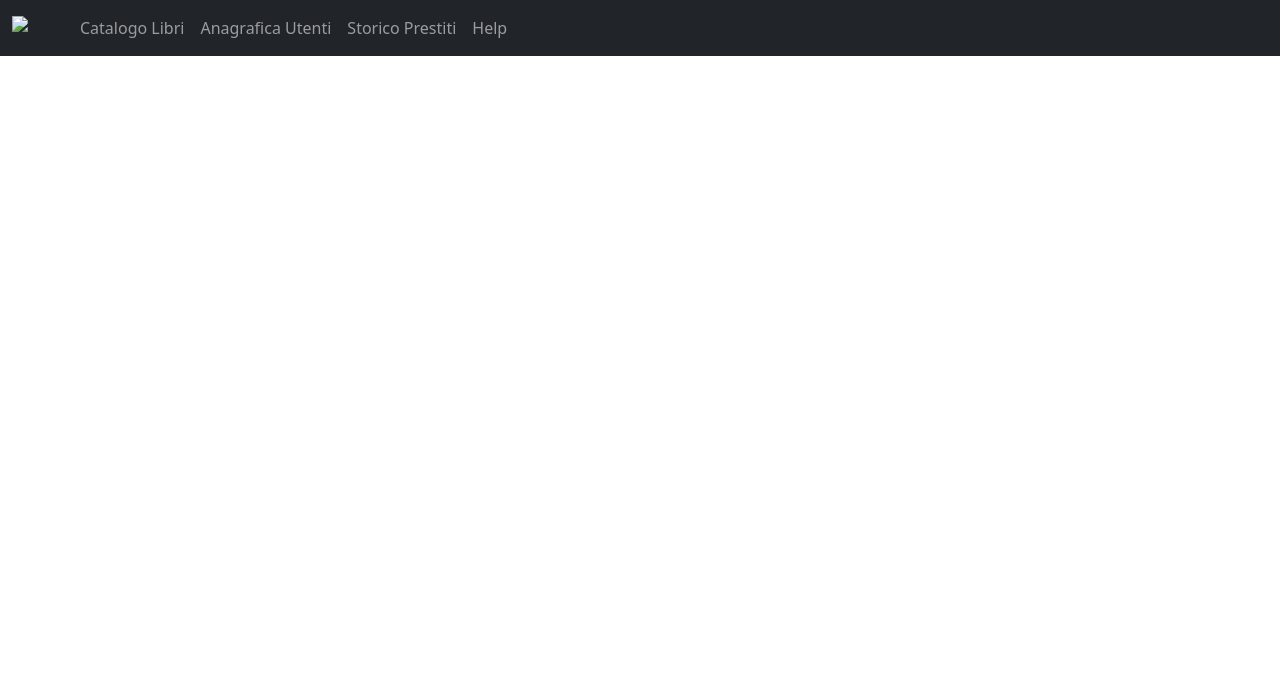
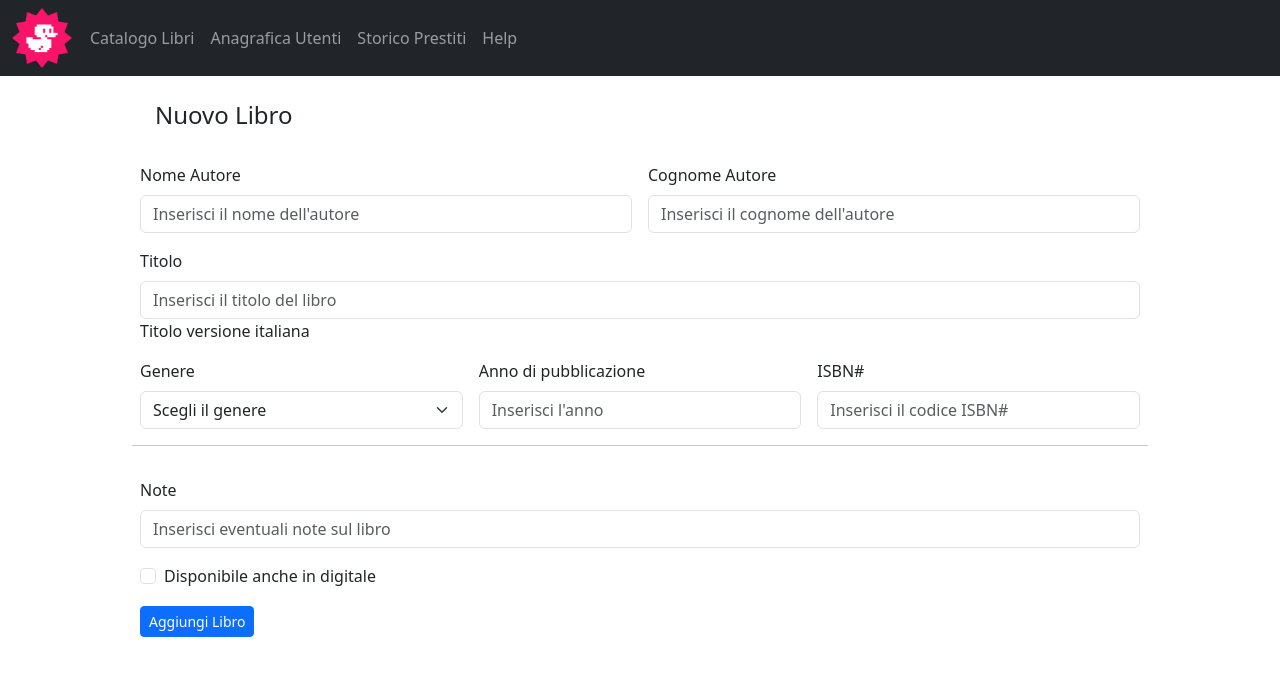
Before and after one commit to ErikaPezzini/html-css-bootstrap-dashboard, a plain HTML site: page nuovo-libro/index.html in a window 1280 px wide. Drawn offline with nearby package versions, Linux system fonts and the light colour scheme.

Commit message:
feat: added form and title

```diff
--- a/nuovo-libro/css/style.css
+++ b/nuovo-libro/css/style.css
@@ -0,0 +1,25 @@
+/* Css reset */
+* {
+    margin: 0;
+    padding: 0;
+    box-sizing: border-box;
+}
+
+/* Navbar */
+.collapse {
+    padding-left: 10px;
+}
+
+/* Title*/
+h1 {
+    font-size: x-large;
+    display: inline-block;
+    padding: 15px;
+    padding-top: 25px;
+    padding-bottom: 25px;
+}
+
+main {
+    max-width: 1000px;
+    margin: 0 auto;
+}
--- a/nuovo-libro/index.html
+++ b/nuovo-libro/index.html
@@ -11,7 +11,7 @@
     <header>
         <nav class="navbar navbar-expand-lg bg-dark navbar-dark">
             <div class="container-fluid">
-                <img src="./img/duck.png" alt="Logo" width="60px">
+                <img src="/catalogo-libri/img/duck.png" alt="Logo" width="60px">
                 <button class="navbar-toggler" type="button" data-bs-toggle="collapse"
                 data-bs-target="#navbarNavDropdown">
                     <span class="navbar-toggler-icon"></span>
@@ -36,6 +36,66 @@
         </nav>
     </header>
     <main>
+        <!--Title-->
+        <h1>Nuovo Libro</h1>
+
+        <!--Form-->
+        <form class="row g-3">
+            <div class="col-md-6">
+                <label for="inputnameauthor" class="form-label">Nome Autore</label>
+                <input type="text" placeholder="Inserisci il nome dell'autore" class="form-control" id="inputnameauthor">
+            </div>
+            <div class="col-md-6">
+                <label for="inputauthor" class="form-label">Cognome Autore</label>
+                <input type="text" placeholder="Inserisci il cognome dell'autore" class="form-control" id="inputauthor">
+            </div>
+            <div class="col-12">
+                <label for="inputbooktitle" class="form-label">Titolo</label>
+                <input type="text" class="form-control" placeholder="Inserisci il titolo del libro" id="inputbooktitle">
+                <span>Titolo versione italiana</span>
+            </div>
+            <div class="col-md-4">
+                <label for="inputgender" class="form-label">Genere</label>
+                <select class="form-select" id="inputgender">
+                <option selected>Scegli il genere</option>
+                <option>Fantasy</option>
+                <option>Horror</option>
+                <option>Giallo</option>
+                <option>Fantascienza</option>
+                <option>Storico</option>
+                <option>Narrativa</option>
+                <option>Biografia</option>
+                <option>Thriller</option>
+                <option>Avventura</option>
+                <option>Distopia</option>
+                <option>Young Adult</option>
+                <option>Romanzo Rosa</option>
+                <option>Azione</option>
+                </select>
+            </div>
+            <div class="col-md-4">
+                <label for="inputyear" class="form-label">Anno di pubblicazione</label>
+                <input type="text" placeholder="Inserisci l'anno" class="form-control" id="inputyear">
+            </div>
+            <div class="col-md-4">
+                <label for="inputisbn" class="form-label">ISBN#</label>
+                <input type="text" class="form-control" placeholder="Inserisci il codice ISBN#" id="inputisbn">
+            </div>
+            <hr>
+            <div class="col-12">
+                <label for="inputnote" class="form-label">Note</label>
+                <input type="text" class="form-control" placeholder="Inserisci eventuali note sul libro" id="inputnote">
+            </div>
+            <div class="col-12">
+                <div class="form-check">
+                    <input class="form-check-input" type="checkbox" id="gridCheck">
+                    <label class="form-check-label" for="gridCheck">Disponibile anche in digitale</label>
+                </div>
+            </div>
+            <div class="col-12">
+                <button type="submit" class="btn btn-primary btn-sm">Aggiungi Libro</button>
+            </div>
+        </form>
     </main>
 </body>
 </html>
```
